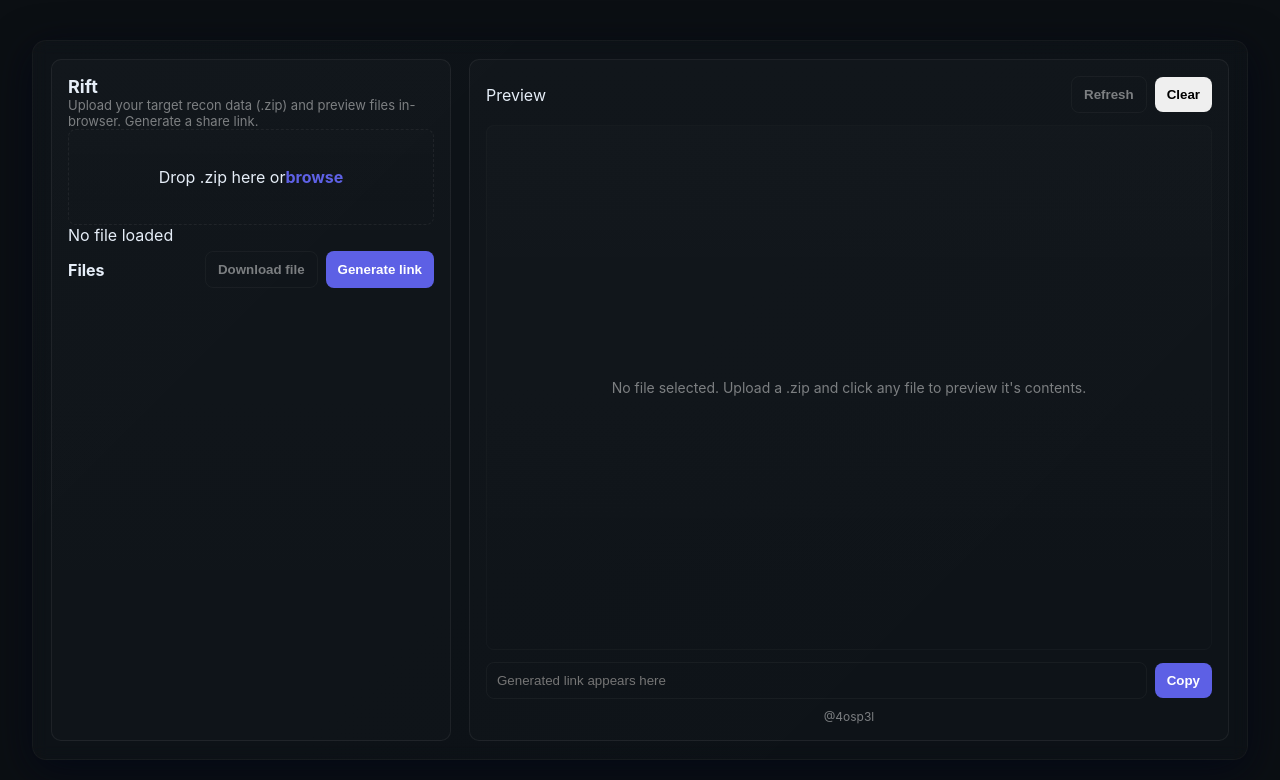
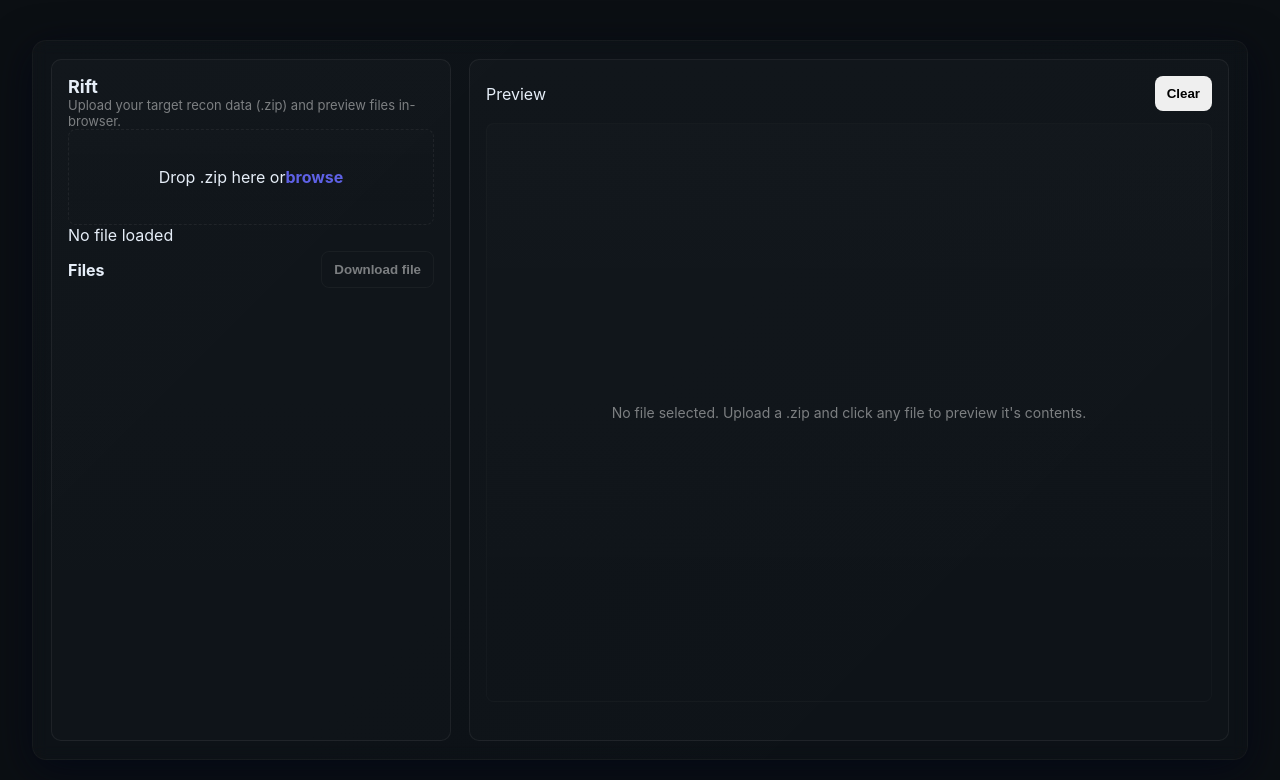
Before and after one commit to 4osp3l/rift, a plain HTML site: page index.html in a window 1280 px wide. Drawn offline with nearby package versions, Linux system fonts and the light colour scheme.

Commit message:
Update index.html

```diff
--- a/index.html
+++ b/index.html
@@ -40,7 +40,7 @@ footer{font-size:12px;color:var(--muted);text-align:center;margin-top:10px}
 <div class="app" role="application" aria-label="ReconShare">
 <div class="left">
 <h1>Rift</h1>
-<p class="lead">Upload your target recon data (.zip) and preview files in-browser. Generate a share link.</p>
+<p class="lead">Upload your target recon data (.zip) and preview files in-browser.</p>
 <label class="dropzone" id="dropzone">Drop .zip here or <strong style="color:var(--accent)"> browse</strong>
 <input id="fileinput" type="file" accept=".zip" />
 </label>
@@ -50,7 +50,6 @@ footer{font-size:12px;color:var(--muted);text-align:center;margin-top:10px}
 <strong>Files</strong>
 <div class="actions">
 <button class="btn btn-ghost" id="downloadAll">Download file</button>
-<button class="btn btn-primary" id="genLink">Generate link</button>
 </div>
 </div>
 <ul class="filelist" id="filelist"></ul>
@@ -63,7 +62,6 @@ footer{font-size:12px;color:var(--muted);text-align:center;margin-top:10px}
 <div class="toolbar">
 <div style="flex:1">Preview</div>
 <div style="display:flex;gap:8px;align-items:center">
-<button class="btn btn-ghost" id="refresh">Refresh</button>
 <button class="btn" id="clear">Clear</button>
 </div>
 </div>
@@ -71,10 +69,8 @@ footer{font-size:12px;color:var(--muted);text-align:center;margin-top:10px}
 <div class="empty" id="empty">No file selected. Upload a .zip and click any file to preview it's contents.</div>
 </div>
 <div style="margin-top:12px;display:flex;gap:8px;align-items:center">
-<input class="shareinput" id="shareURL" readonly placeholder="Generated link appears here" />
-<button class="btn btn-primary" id="copyBtn">Copy</button>
 </div>
-<footer>@4osp3l</footer>
+<footer></footer>
 </div>
 </div>
 <script>
```
